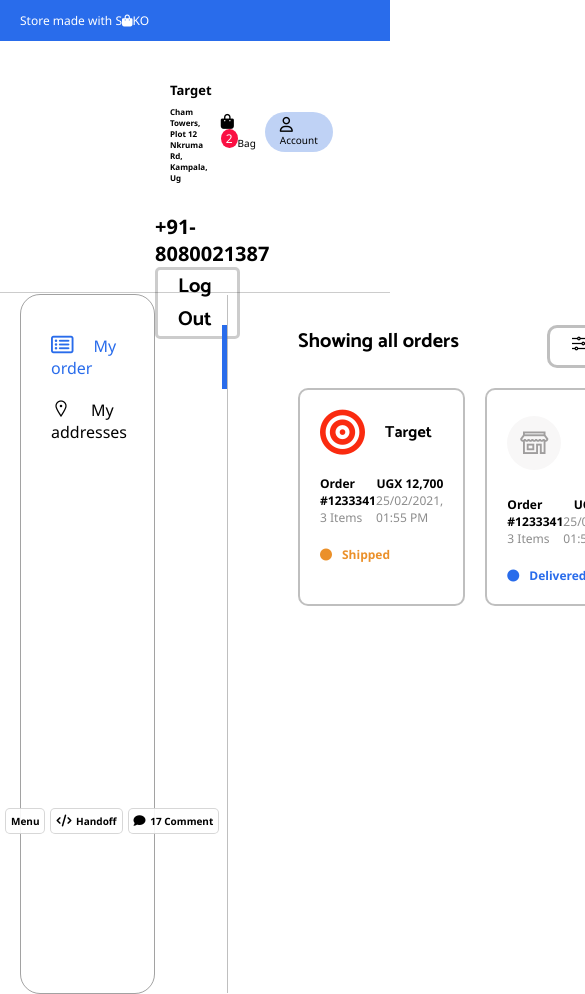
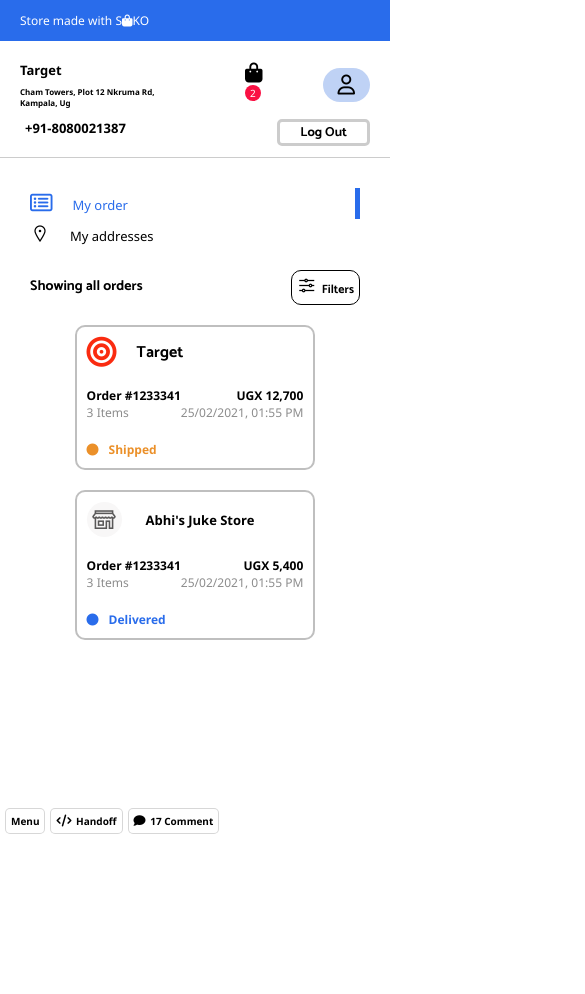
Before and after one commit to Jafarscript/sako3, a plain HTML site: page index.html in a window 390 px wide. Shown: the top 994 px of the page, 585 px wide, since content can reach past the window. After the commit the page ends 844 px from the top, so only its background shows below. Drawn offline with nearby package versions, Linux system fonts and the light colour scheme.

Commit message:
finalizing the responsiveness

```diff
--- a/index.html
+++ b/index.html
@@ -31,8 +31,8 @@
                     </div>
                 </div>
                 <ul>
-                    <li><i class="fas fa-shopping-bag" id="bag"></i><sup>2</sup>Bag</li>
-                    <li class="first"><i class="far fa-user"></i>Account</li>
+                    <li><i class="fas fa-shopping-bag" id="bag"></i><sup>2</sup><span>Bag</span></li>
+                    <li class="first"><i class="far fa-user"></i><span>Account</span></li>
                 </ul>
             </div>
             <h3 class="paste">+91-8080021387 <span>Log Out</span></h3>
--- a/style.css
+++ b/style.css
@@ -148,7 +148,7 @@ header p span {
 }
 .order{
   padding: 30px;
-  padding-left: 70px;
+  padding-left: 60px;
 }
 .order .title{
   display: flex;
@@ -157,7 +157,7 @@ header p span {
   margin-bottom: 20px;
 }
 .order .title h3{
-  font-size: 20px;
+  font-size: 18px;
   font-family: "Catamaran", sans-serif;
 }
 
@@ -177,6 +177,7 @@ header p span {
 .box{
   display: flex;
   flex-direction: row;
+  flex-wrap: wrap;
 }
 .box1{
   padding: 20px;
@@ -296,8 +297,11 @@ header p span {
   header p {
     font-size: 12px;
   }
-  .fixediv {
+  .fixedivm {
     padding: 20px;
+  }
+  .fixedivm .paste{
+    font-size: 13px;
   }
   .target .right h3 {
     font-size: 13px;
@@ -313,14 +317,22 @@ header p span {
     text-align: center;
     display: none;
   }
-  .fixediv ul li {
+  .fixediv ul li span{
     font-size: 10px;
     margin-left: 9px;
+    display: none;
   }
   .fixediv ul li i {
-    font-size: 15px;
+    font-size: 20px;
     text-align: center;
-    margin-right: 4px;
+    margin-right: 0px;
+  }
+  .fixediv ul li #bag{
+    font-size: 20px;
+    margin-right: 0px;
+  }
+  .fixediv ul li sup{
+    font-size: 10px;
   }
   .goods {
     padding: 20px;
@@ -396,80 +408,63 @@ header p span {
   .btn .btn2 {
     padding: 11px 20px;
   }
-  .search {
-    text-align: center;
+  .product{
+    padding: 20px;
   }
-  .search input {
-    width: 200px;
+  .details{
+    grid-template-columns: 1fr;
+    height: auto;
+    border: none;
+  }
+  .place{
+    padding: 10px;
+    border-right: none;
+  }
+  .place h3{
+    font-size: 13px;
+    padding-right: 50px;
+    padding-top: 5px;
+    padding-bottom: 5px;
+  }
+  .box{
+    justify-content: center;
+  }
+  .box1{
+    width: auto;
+    margin-right: 0px;
+    padding: 10px;
+    margin-left: 0px;
+    margin-bottom: 20px;
+  }
+  .box2{
+    width: auto;
+    padding: 10px;
+    margin-right: 0px;
+  }
+  .order{
+    padding: 10px;
+  }
+  .order .title h3{
+    font-size: 14px;
+    margin-top: 5px;
+  }
+  .title span{
     font-size: 12px;
     padding: 5px;
+    border: 1px solid;
   }
-  .search i {
-    font-size: 16px;
+  .title span i{
+    margin-right: 5px;
+  }
+  .box1 .mead i{
+    font-size: 30px;
+  }
+  .box2 .mead2 i{
+    font-size: 25px;
+    color: rgb(71, 70, 70, 0.9);
     padding: 5px;
-    top: -75%;
   }
-  .product {
-    padding: 1px 20px;
-  }
-  .mainp {
-    grid-template-columns: 1fr;
-  }
-  .boxes {
-    padding: 20px;
-    border-right: none;
-  }
-  .box {
-    width: 100%;
-  }
-  .text img {
-    width: 40px;
-    height: 50px;
-  }
-  .text h5 {
-    font-size: 11px;
-  }
-  .text h4 {
-    font-size: 12px;
-  }
-  .text s {
-    font-size: 10px;
-  }
-  .box button {
-    font-size: 10px;
-  }
-  .boxes h3 {
-    font-size: 15px;
-  }
-  .add h3 {
-    font-size: 15px;
-  }
-  .cen {
-    margin-bottom: 0px;
-  }
-  .cen .icon {
-    font-size: 50px;
-  }
-  .cen h4 {
+  .box2 .mead2 h4{
     font-size: 13px;
   }
-  .cen .text2 {
-    font-size: 12px;
-  }
-  .add {
-    margin-bottom: 30px;
-  }
-  .btn {
-    display: flex;
-    flex-direction: row;
-    justify-content: center;
-  }
-  .btn button {
-    padding: 9px 13px;
-    font-size: 5px;
-  }
-
-  .btn .btn2 {
-    padding: 10px 10px;
-  }
 }
```
